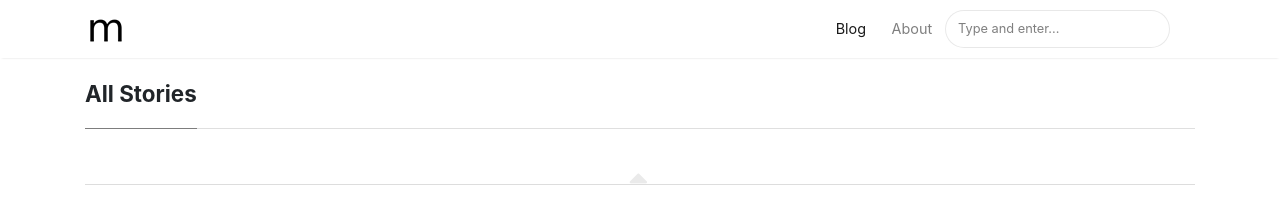
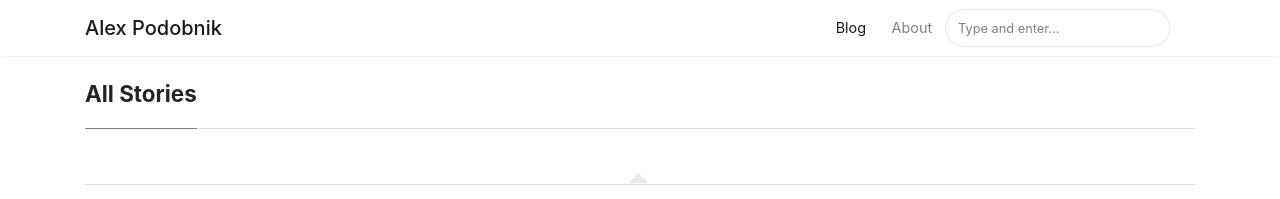
Before and after one commit to alexandarp/blog, a Jekyll site: the page built from index.html, in a window 1280 px wide. Shown: the top 199 px of the page. Built offline with Jekyll 4.4.1, drawn with Linux system fonts in a browser that asks for light colours; nearby versions of some CDN libraries; the list of posts is cut into pages by our own code.

Commit message:
update title

```diff
--- a/_layouts/default.html
+++ b/_layouts/default.html
@@ -48,9 +48,7 @@ ga('send', 'pageview');
     <div class="container pr-0">
 
     <!-- Begin Logo -->
-    <a class="navbar-brand" href="{{ site.baseurl }}/">
-    <img src="{{ site.baseurl }}/{{ site.logo }}" alt="{{ site.name }}">
-    </a>
+    <a class="navbar-brand" href="{{ site.baseurl }}/">Alex Podobnik</a>
     <!-- End Logo -->
 
     <button class="navbar-toggler" type="button" data-toggle="collapse" data-target="#navbarMediumish" aria-controls="navbarSupportedContent" aria-expanded="false" aria-label="Toggle navigation">
```
